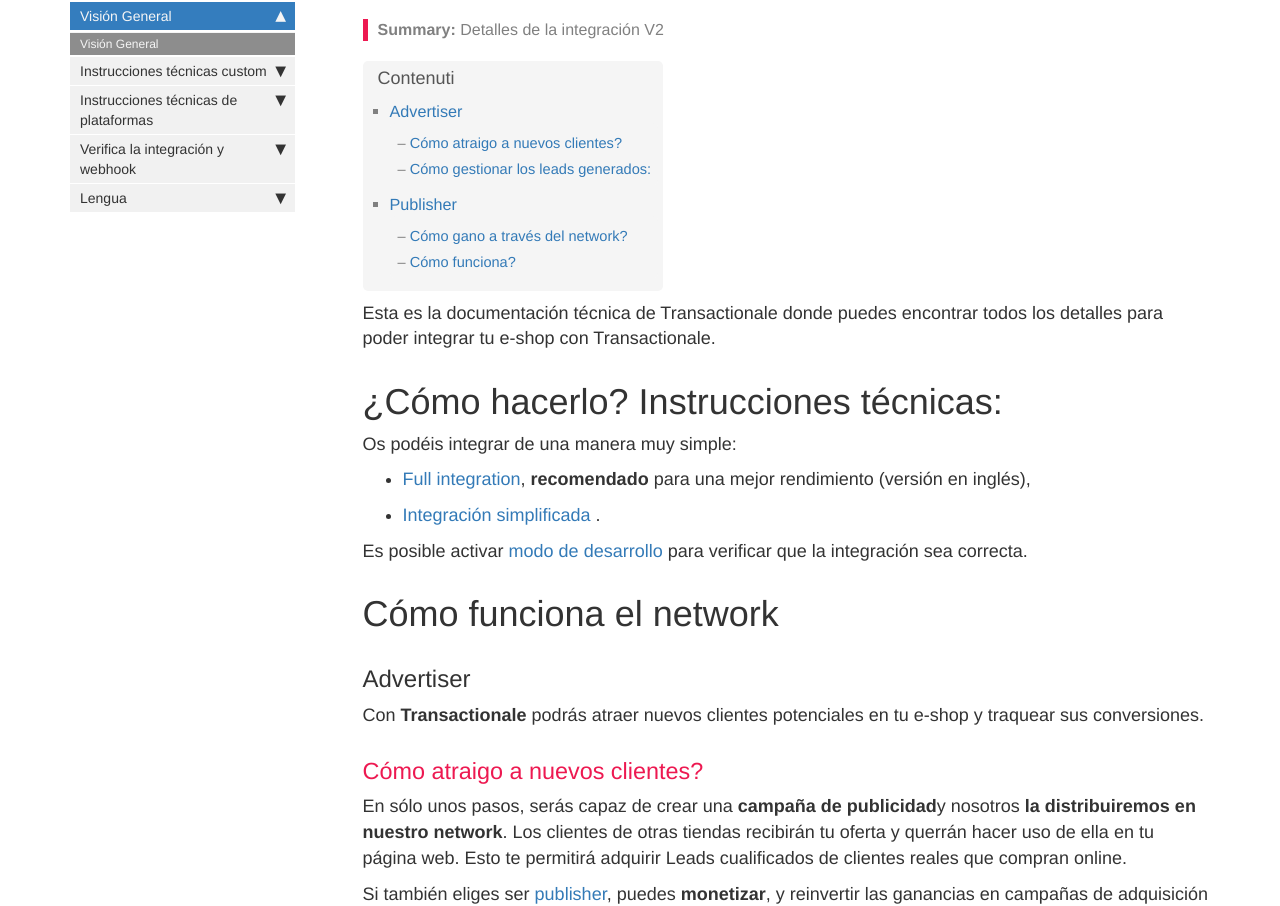
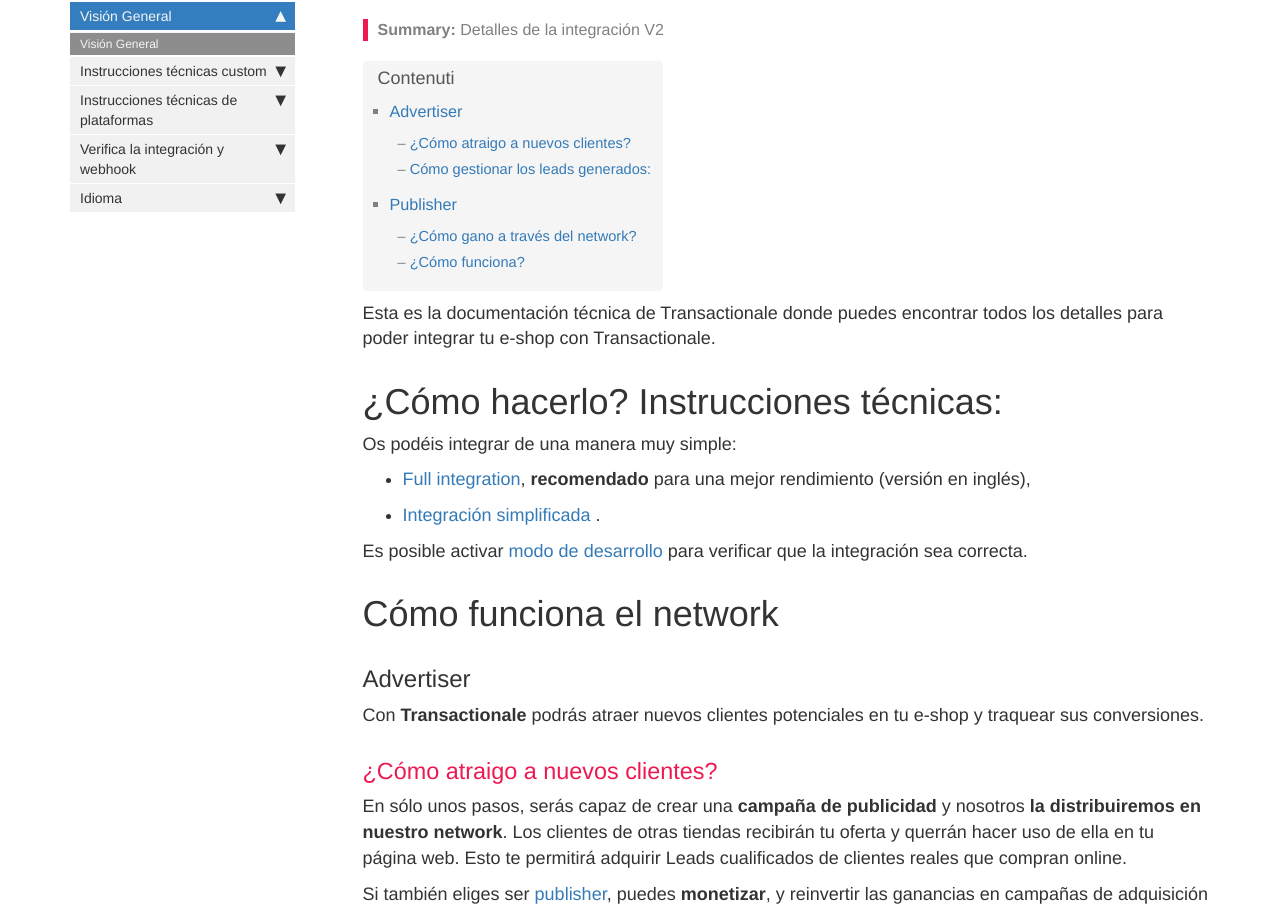
Before and after one commit to flyertech/trx_docs_es, a Jekyll site: the page built from index.md, in a window 1280 px wide and 1400 px high. Shown: the part 133-1039 px from the top of the window. Built offline with Jekyll 4.4.1, drawn with Linux system fonts in a browser that asks for light colours; nearby versions of some CDN libraries; comment, search, counter and statistics services are not loaded; some of the changed text lies outside the part shown.

Commit message:
Corrections.

```diff
--- a/_data/sidebars/mydoc_sidebar.yml
+++ b/_data/sidebars/mydoc_sidebar.yml
@@ -109,7 +109,7 @@ entries:
         url: /verify_webhook.html
         output: web, pdf
 
-  - title: Lengua
+  - title: Idioma
     output: web, pdf
     folderitems:
 
--- a/index.md
+++ b/index.md
@@ -23,8 +23,8 @@ Es posible activar [modo de desarrollo](debugging.html) para verificar que la in
 ## Advertiser {#advertiser}
 Con **Transactionale** podrás atraer nuevos clientes potenciales en tu e-shop y traquear sus conversiones.
 
-### Cómo atraigo a nuevos clientes?
-En sólo unos pasos, serás capaz de crear una **campaña de publicidad**y nosotros **la distribuiremos en nuestro network**. Los clientes de otras tiendas recibirán tu oferta y querrán hacer uso de ella en tu página web. Esto te permitirá adquirir Leads cualificados de clientes reales que compran online.
+### ¿Cómo atraigo a nuevos clientes?
+En sólo unos pasos, serás capaz de crear una **campaña de publicidad** y nosotros **la distribuiremos en nuestro network**. Los clientes de otras tiendas recibirán tu oferta y querrán hacer uso de ella en tu página web. Esto te permitirá adquirir Leads cualificados de clientes reales que compran online.
 
 Si también eliges ser [publisher](#publisher), puedes **monetizar**, y  reinvertir las ganancias en campañas de adquisición de leads cualificados, disminuyendo su coste.
 
@@ -36,12 +36,12 @@ A la vez podemos enviar cada lead generado en tu sistema en **tiempo real** para
 ## Publisher {#publisher}
 Con **Transactionale** serás capaz de monetizar gracias a tus clientes al mismo tiempo que premias ofreciéndoles ofertas especiales targuetizadas.
 
-### Cómo gano a través del network?
+### ¿Cómo gano a través del network?
 Cuando Lisa, uno de tus clientes, **finaliza una compra en tu eshop**, Transactionale le enviará unas ofertas de otras tiendas de la red- Complementarias, no competencia- Cada vez que una oferta genera un lead, ( que es cuando Lisa hace click en la oferta y aterriza en la web del advertiser) tú, **ganas dinero**.
 
 Además, si eres [advertiser](#advertiser), puedes reinvertir tus ganancias en campañas de adquisición de leads cualificados bajando los costes de las mismas.
 
-### Cómo funciona?
+### ¿Cómo funciona?
 1. Lisa hace una orden en tu eshop,
 2. Cada vez que se **finaliza una orden**, tu tienda **nos lo notifica** a través de un **snippet de trackeo**, normalmente **en la thank you page**,
 3. Tan pronto como Transactionale recibe la notificación, mandará a Lisa el **email Transactionale** con ofertas targuetizadas,
```
Also changed, not shown: pages/mydoc/verify_integration.md (+1 -1 lines), pages/mydoc/verify_webhook.md (+1 -1 lines).
